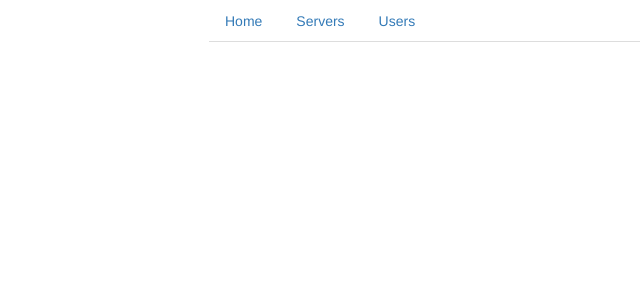
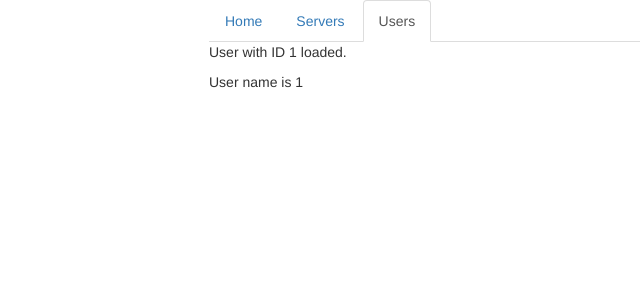
Before and after one commit to rajckamariya/Angular-Routing, an Angular app: page /users/1/1 in a window 1280 px wide. Before the commit this address led to /. Shown: the top 300 px of the page, without its empty margins (56-696 px from the left). Built offline with nearby package versions, Linux system fonts and the light colour scheme.

Commit message:
3 files modified

```diff
--- a/src/app/app.module.ts
+++ b/src/app/app.module.ts
@@ -14,7 +14,7 @@
 const appRoutes: Routes = [
   { path: '', component: HomeComponent },
   { path: 'users', component: UsersComponent },
-  { path: 'users/:id', component: UserComponent },
+  { path: 'users/:id/:name', component: UserComponent },
   { path: 'servers', component: ServersComponent }
 ];
 @NgModule({
--- a/src/app/users/user/user.component.html
+++ b/src/app/users/user/user.component.html
@@ -1,2 +1,2 @@
-<p>User with ID _ID_ loaded.</p>
-<p>User name is _NAME_</p>
+<p>User with ID {{user.id}} loaded.</p>
+<p>User name is {{user.name}}</p>
--- a/src/app/users/user/user.component.ts
+++ b/src/app/users/user/user.component.ts
@@ -1,4 +1,6 @@
+import { Route } from '@angular/compiler/src/core';
 import { Component, OnInit } from '@angular/core';
+import { ActivatedRoute, Router } from '@angular/router';
 
 @Component({
   selector: 'app-user',
@@ -8,7 +10,12 @@
 export class UserComponent implements OnInit {
   user: { id: number; name: string };
 
-  constructor() {}
+  constructor(private route: ActivatedRoute) {}
 
-  ngOnInit() {}
+  ngOnInit() {
+    this.user = {
+      id: this.route.snapshot.params['id'],
+      name: this.route.snapshot.params['name']
+    };
+  }
 }
```
